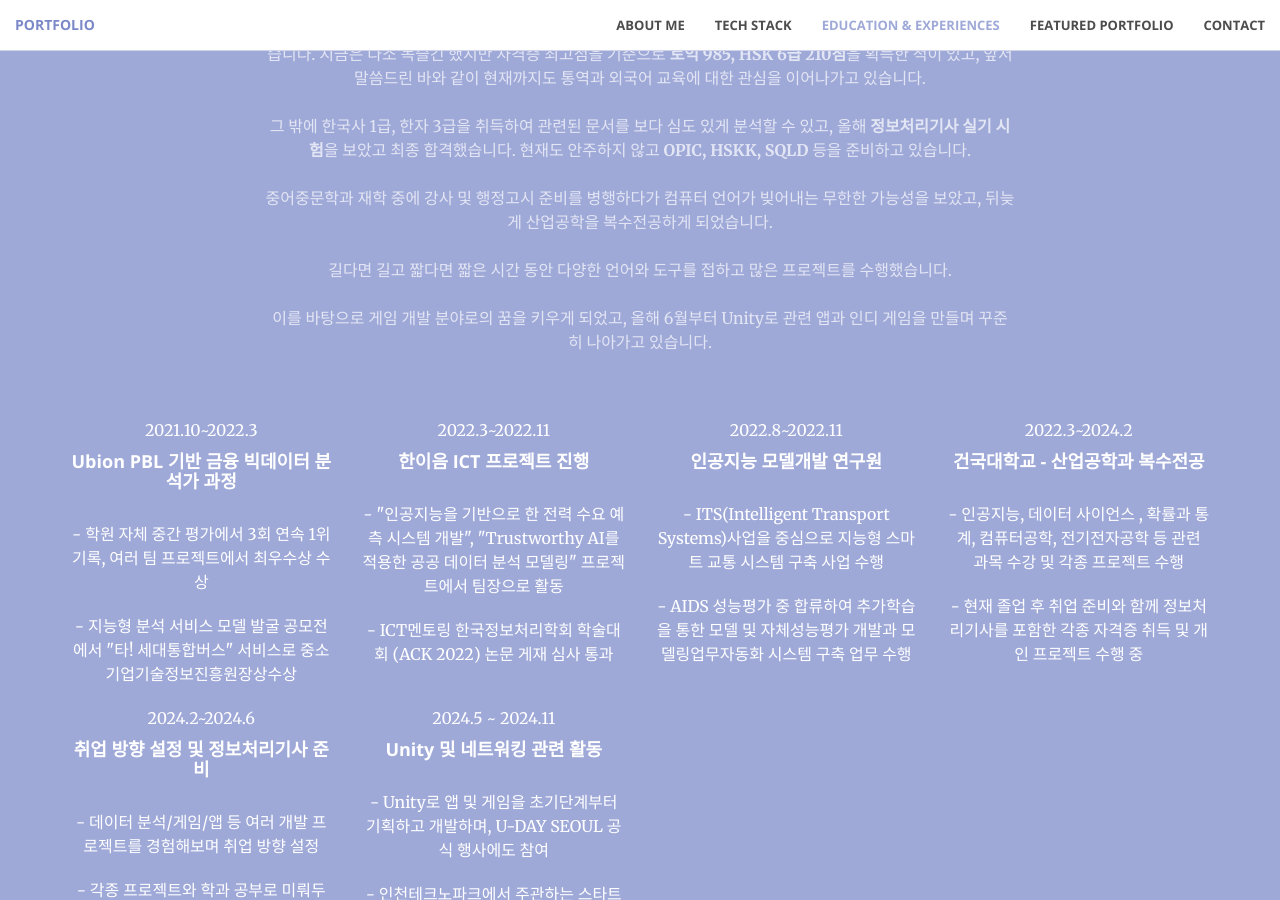
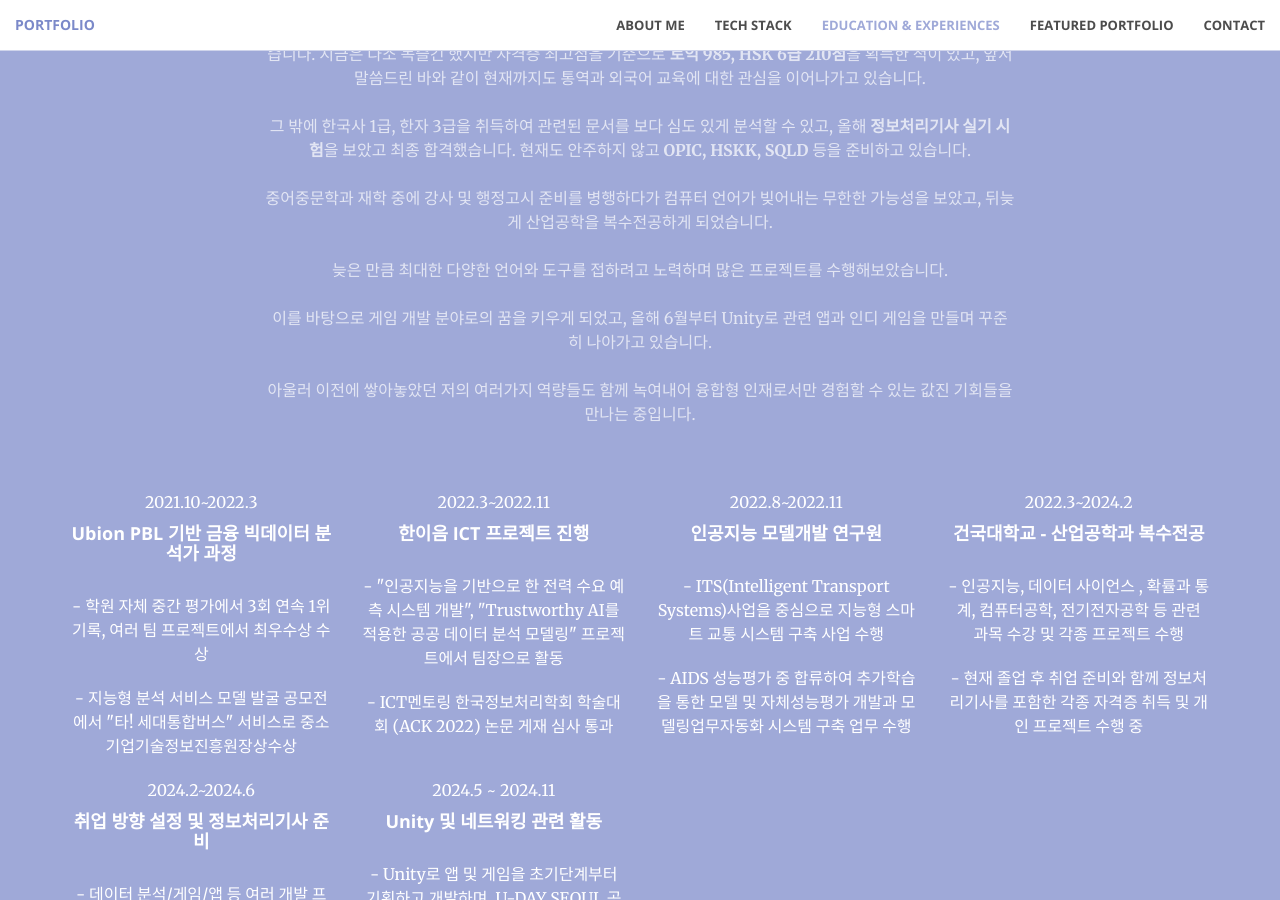
Before and after one commit to ymdev2023/ymdev2023.github.io, a Jekyll site: the page built from index.html, in a window 1280 px wide and 900 px high, scrolled down 2589 px. Built offline with Jekyll 4.4.1, drawn with Linux system fonts in a browser that asks for light colours.

Commit message:
Update education-experience.html

```diff
--- a/_includes/education-experience.html
+++ b/_includes/education-experience.html
@@ -26,11 +26,14 @@
           준비하고 있습니다.<br /><br />
           중어중문학과 재학 중에 강사 및 행정고시 준비를 병행하다가 컴퓨터
           언어가 빚어내는 무한한 가능성을 보았고, 뒤늦게 산업공학을 복수전공하게
-          되었습니다. <br /><br />길다면 길고 짧다면 짧은 시간 동안 다양한
-          언어와 도구를 접하고 많은 프로젝트를 수행했습니다.<br />
+          되었습니다. <br /><br />
+          늦은 만큼 최대한 다양한 언어와 도구를 접하려고 노력하며 많은
+          프로젝트를 수행해보았습니다.<br />
           <br />이를 바탕으로 게임 개발 분야로의 꿈을 키우게 되었고, 올해
           6월부터 Unity로 관련 앱과 인디 게임을 만들며 꾸준히 나아가고
-          있습니다.<br /><br />
+          있습니다.<br /><br />아울러 이전에 쌓아놓았던 저의 여러가지 역량들도
+          함께 녹여내어 융합형 인재로서만 경험할 수 있는 값진 기회들을 만나는
+          중입니다.<br /><br />
         </p>
       </div>
     </div>
```
